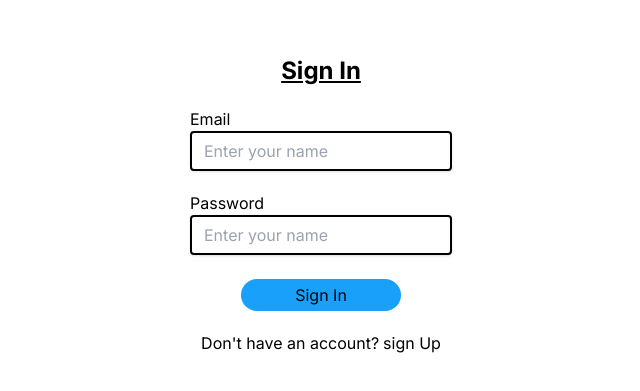
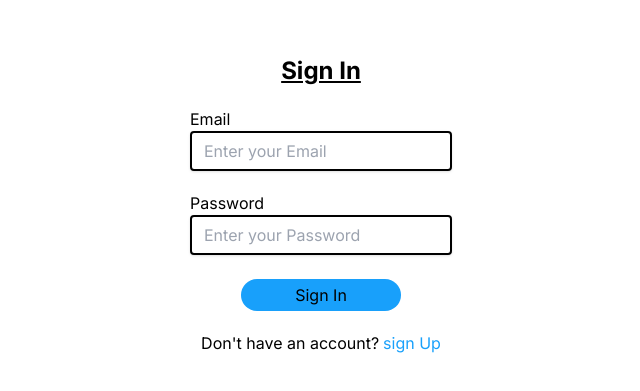
Before and after one commit to Shuheitkhs/teamsdev_16_2, a Next.js app: page /sign_in in a window 1280 px wide. Shown: the part 205-596 px from the top of the page, without its empty margins (319-959 px from the left). Built offline with nearby package versions, Linux system fonts and the light colour scheme; no server answers.

Commit message:
✅ サインイン機能確認

```diff
--- a/app/sign_in/page.tsx
+++ b/app/sign_in/page.tsx
@@ -3,7 +3,7 @@ import { useState } from "react";
 import Button from "../components/atom/Button";
 import supabase from "@/lib/Supabase/Client";
 import { useRouter } from "next/navigation";
-// import { login } from "./actions";
+import Link from "next/link";
 
 const SignIn = () => {
   const router = useRouter();
@@ -29,9 +29,14 @@ const SignIn = () => {
       if (signInError) {
         throw signInError;
       }
+      console.log("サインイン成功");
       await router.push("/");
-    } catch {
-      alert("エラーが発生しました");
+    } catch (signInError) {
+      if (signInError instanceof Error) {
+        alert(`エラーが発生しました: ${signInError.message}`);
+      } else {
+        alert("エラーが発生しました");
+      }
     }
   };
 
@@ -44,7 +49,7 @@ const SignIn = () => {
           <p className="text-gray-800">Email</p>
           <input
             type="email"
-            placeholder="Enter your name"
+            placeholder="Enter your Email"
             className="bg-gray-200 shadow border-2 border-gray-400 appearance-none rounded w-full py-2 px-3 text-gray-800 leading-tight focus:outline-none focus:shadow-outline"
             onChange={inputEmail}
             value={email}
@@ -55,7 +60,7 @@ const SignIn = () => {
           <p className="text-gray-800">Password</p>
           <input
             type="password"
-            placeholder="Enter your name"
+            placeholder="Enter your Password"
             className="bg-gray-200 shadow border-2 border-gray-400 appearance-none rounded w-full py-2 px-3 text-gray-800 leading-tight focus:outline-none focus:shadow-outline"
             onChange={inputPassword}
             value={password}
@@ -71,10 +76,14 @@ const SignIn = () => {
           Sign In
         </Button>
       </form>
-      {/* サインアップリンク */}
+      {/* サインアップへのリンク */}
       <div className="flex items-center mt-4">
         <span>Don&apos;t have an account?</span>
-        <span className="text-blue-400 ml-1"> sign Up</span>
+        <Link href="/sign_up">
+          <span className="text-blue ml-1 hover:border-b-2 hover:text-sky-700">
+            sign Up
+          </span>
+        </Link>
       </div>
     </div>
   );
```
